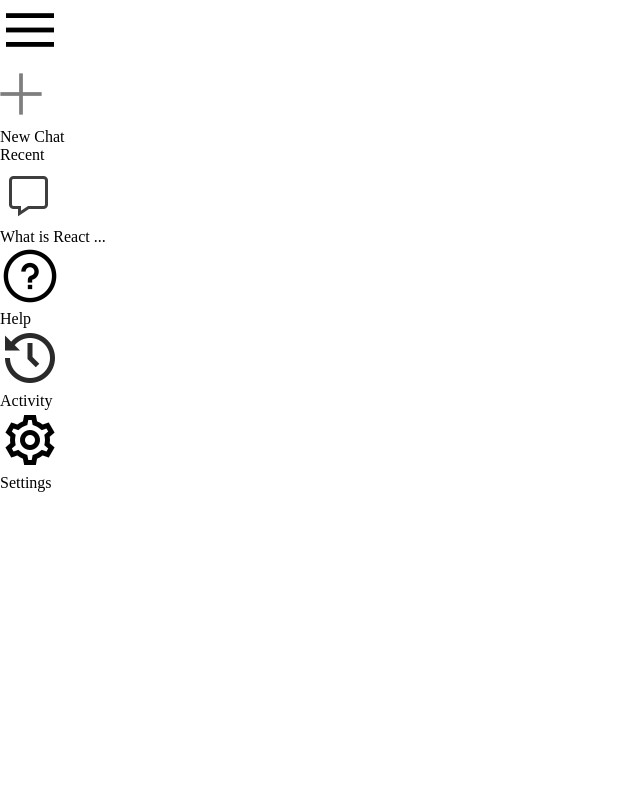
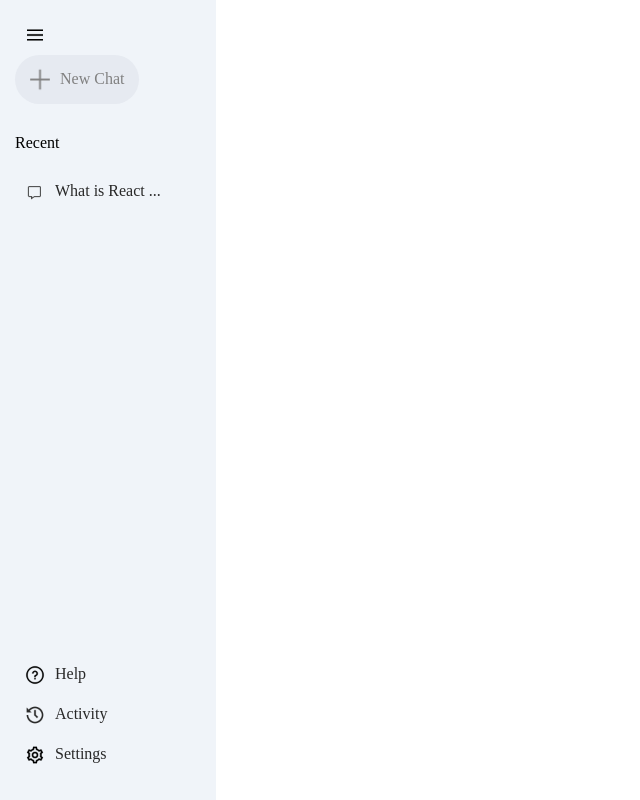
Before and after one commit to StarKnightt/GeminiAIClone, a React (Vite) app: page / in a window 1280 px wide. Shown: the whole page, without its empty margins (0-640 px from the left). Built offline with nearby package versions, Linux system fonts and the light colour scheme.

Commit message:
added hover effects on icons

```diff
--- a/src/components/Sidebar/Sidebar.css
+++ b/src/components/Sidebar/Sidebar.css
@@ -0,0 +1,64 @@
+.sidebar{
+    min-height: 100vh;
+    display: inline-flex;
+    flex-direction: column;
+    justify-content: space-between;
+    background-color: #f0f4f9;
+    padding: 25px 15px;
+}
+
+.sidebar img{
+    width: 20px;
+
+}
+
+.sidebar .menu{
+    display: block;
+    margin-left: 10px;
+    cursor: pointer;
+}
+
+.sidebar .new-chat{
+    margin-top: 10px;
+    display: inline-flex;
+    align-items: center;
+    gap: 10px;
+    padding: 10px 15px;
+    background-color: #e6eaf1;
+    border-radius: 50px;
+    color: grey;
+    cursor: pointer;
+}
+
+.sidebar .recent{
+    display: flex;
+    flex-direction: column;
+
+}
+
+.sidebar .recent-title{
+    margin-top: 30px;
+    margin-bottom: 20px;
+
+}
+
+.sidebar .recent-entry{
+    display: flex;
+    align-items: start;
+    gap: 10px;
+    padding: 10px;
+    padding-right: 40px;
+    border-radius: 50px;
+    color: #282828;
+    cursor: pointer;
+}
+
+
+.sidebar .recent-entry:hover{
+    background-color: #e2e6eb;
+}
+
+.sidebar .bottom{
+    display: flex;
+    flex-direction: column;
+}
```
